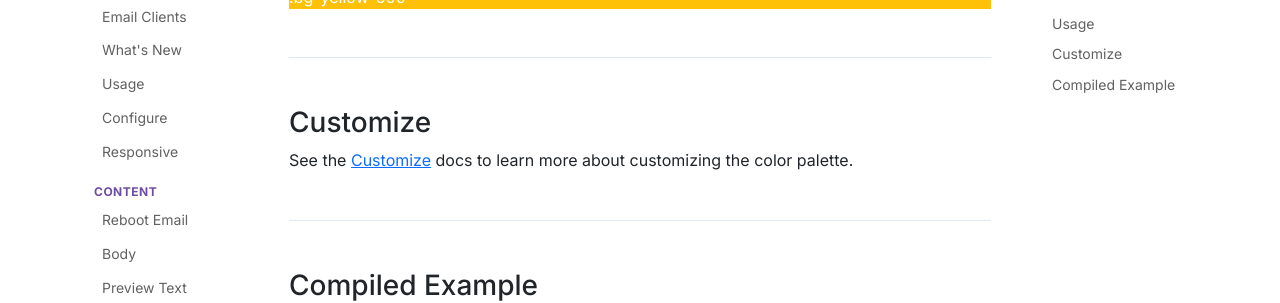
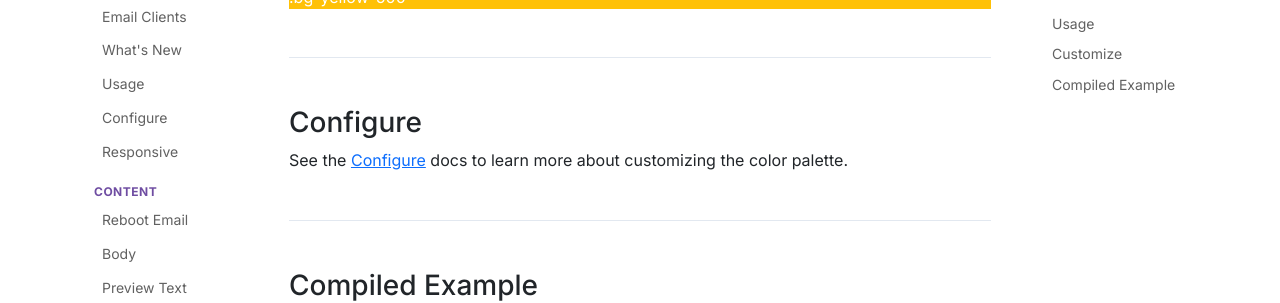
Before and after one commit to bootstrap-email/documentation-1.x, a Jekyll site: the page built from docs/background-color.md, in a window 1280 px wide and 900 px high, scrolled down 842 px. Shown: the part 155-458 px from the top of the window. Built offline with Jekyll 4.4.1, drawn with Linux system fonts in a browser that asks for light colours; nearby versions of some CDN libraries; comment, search, counter and statistics services are not loaded.

Commit message:
Update link

```diff
--- a/docs/background-color.md
+++ b/docs/background-color.md
@@ -46,8 +46,8 @@ Since emails render mostly consistently with tables, many of the components are
 <div class="bg-danger text-white">.bg-red-500</div>
 <div class="bg-warning text-white">.bg-yellow-500</div>
 
-{% include header.html name="Customize" hr="true" %}
-See the [Customize](/docs/customize) docs to learn more about customizing the color palette.
+{% include header.html name="Configure" hr="true" %}
+See the [Configure](/docs/configure) docs to learn more about customizing the color palette.
 
 {% include header.html name="Compiled Example" hr="true" %}
 <span class="badge rounded-pill badge-input">Input</span>
```
